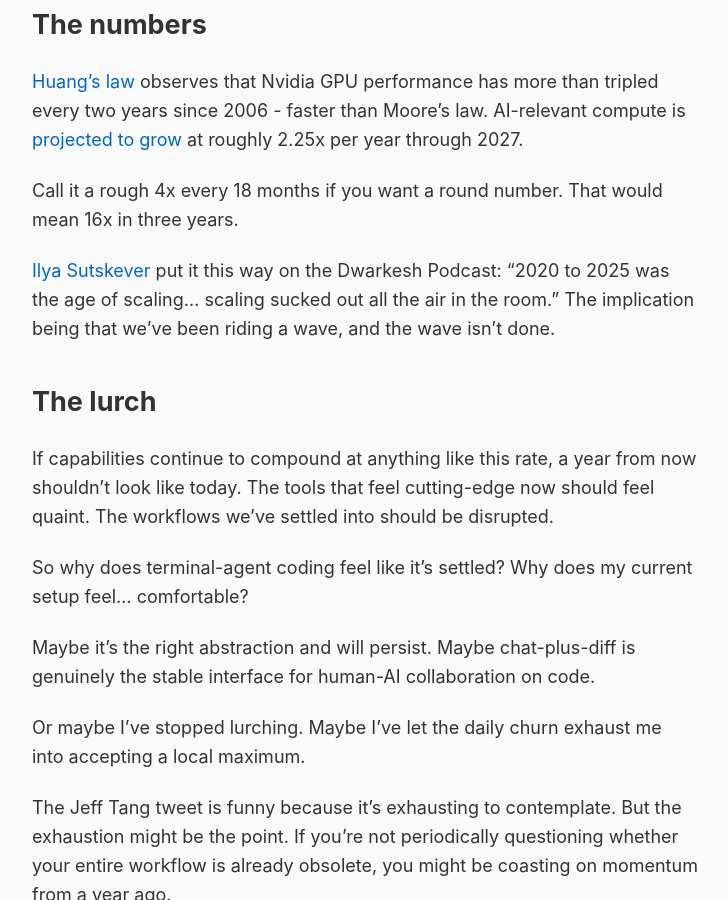
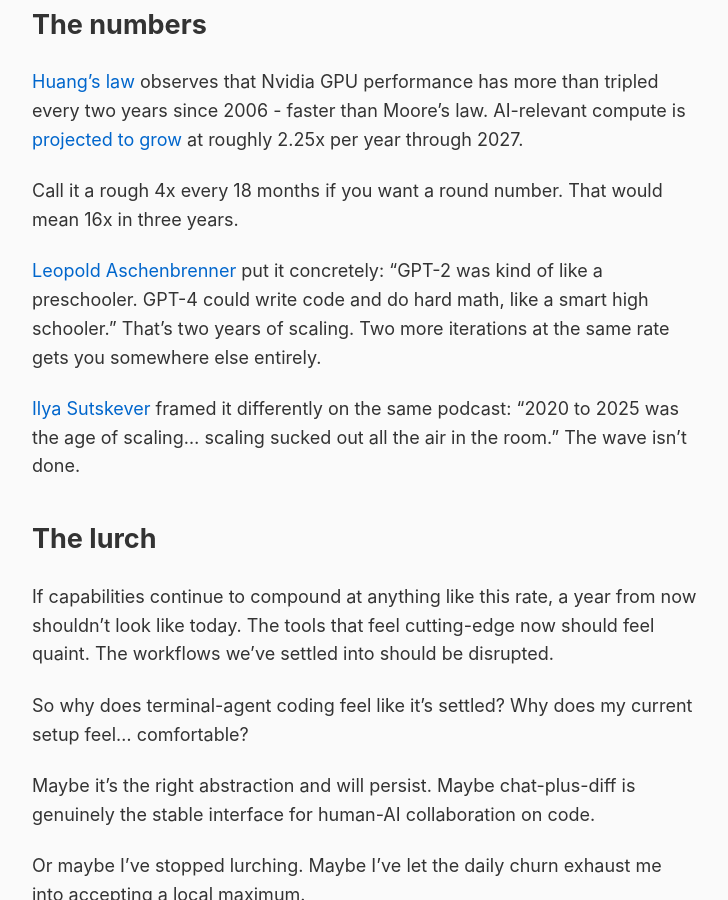
Before and after one commit to rob137/rob137.github.io, a Jekyll site: the page built from _posts/2026-01-03-too-comfortable.md, in a window 1280 px wide and 900 px high, scrolled down 846 px. Shown: the whole window, without its empty margins (275-1003 px from the left). Built offline with Jekyll 4.4.1, drawn with Linux system fonts in a browser that asks for light colours.

Commit message:
Add Leopold Aschenbrenner quote on scaling
GPT-2 to GPT-4 = preschooler to smart high schooler in two years

🤖 Generated with [Claude Code](https://claude.com/claude-code)

Co-Authored-By: Claude Opus 4.5 <noreply@anthropic.com>

```diff
--- a/_posts/2026-01-03-too-comfortable.md
+++ b/_posts/2026-01-03-too-comfortable.md
@@ -22,7 +22,9 @@ That stability should feel suspicious.
 
 Call it a rough 4x every 18 months if you want a round number. That would mean 16x in three years.
 
-[Ilya Sutskever](https://www.dwarkesh.com/p/ilya-sutskever-2) put it this way on the Dwarkesh Podcast: "2020 to 2025 was the age of scaling... scaling sucked out all the air in the room." The implication being that we've been riding a wave, and the wave isn't done.
+[Leopold Aschenbrenner](https://www.dwarkesh.com/p/leopold-aschenbrenner) put it concretely: "GPT-2 was kind of like a preschooler. GPT-4 could write code and do hard math, like a smart high schooler." That's two years of scaling. Two more iterations at the same rate gets you somewhere else entirely.
+
+[Ilya Sutskever](https://www.dwarkesh.com/p/ilya-sutskever-2) framed it differently on the same podcast: "2020 to 2025 was the age of scaling... scaling sucked out all the air in the room." The wave isn't done.
 
 ## The lurch
 
```
